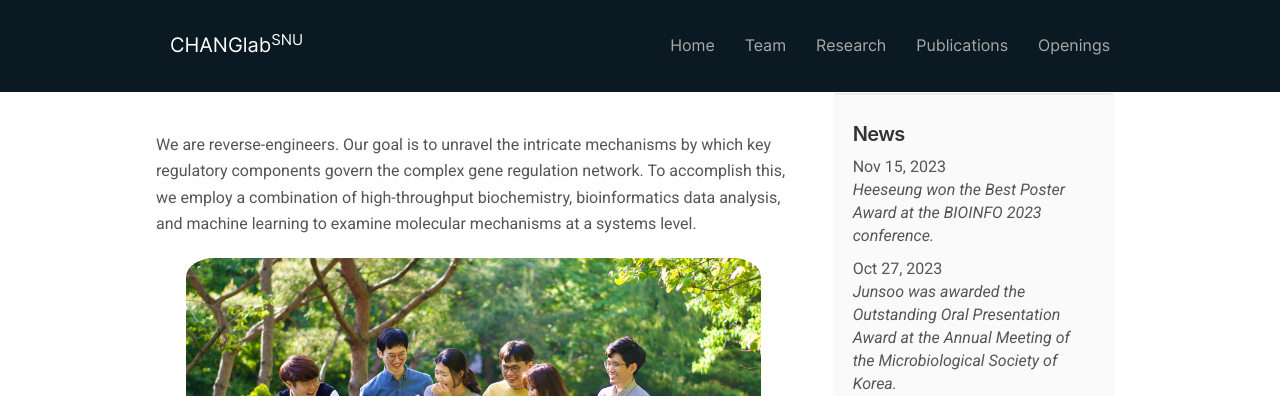
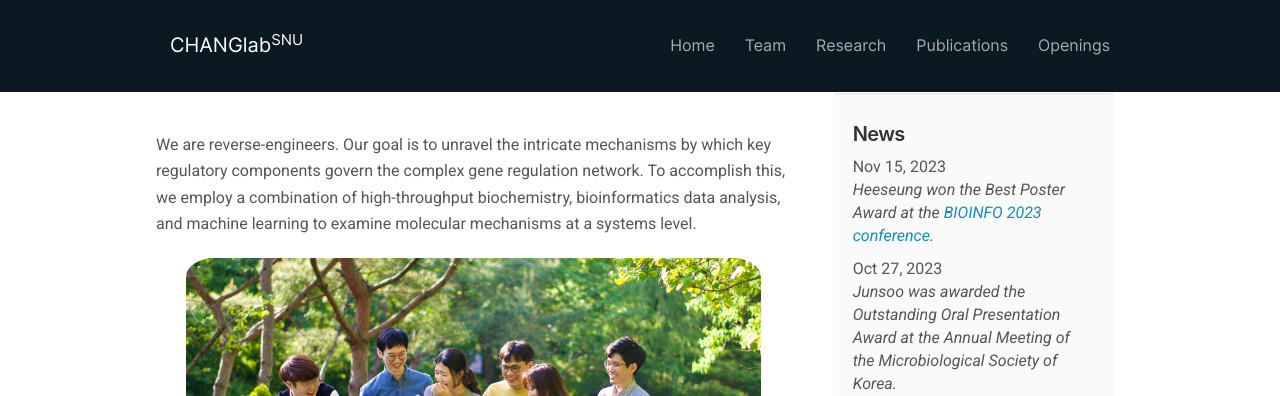
Before and after one commit to ChangLabSNU/ChangLabSNU.github.io, a Jekyll site: the page built from _pages/home.md, in a window 1280 px wide and 900 px high. Shown: the top 396 px of the window. Built offline with Jekyll 4.4.1, drawn with Linux system fonts in a browser that asks for light colours; nearby versions of some CDN libraries; some web fonts are replaced; part of the change alters nothing that is shown.

```diff
--- a/_data/news.yml
+++ b/_data/news.yml
@@ -1,5 +1,5 @@
 - date: Nov 15, 2023
-  headline: 'Heeseung won the Best Poster Award at the BIOINFO 2023 conference.'
+  headline: 'Heeseung won the Best Poster Award at the <a href="http://bioinfo2023.ksbi.or.kr/">BIOINFO 2023 conference</a>.'
 
 - date: Oct 27, 2023
   headline: 'Junsoo was awarded the Outstanding Oral Presentation Award at the Annual Meeting of the Microbiological Society of Korea.'
```
